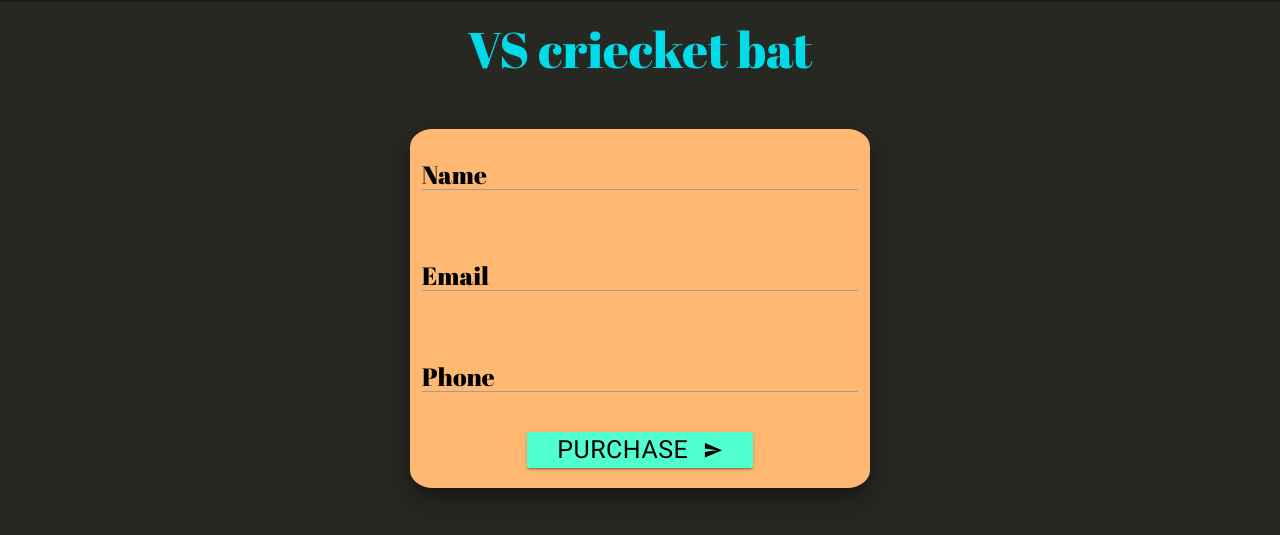
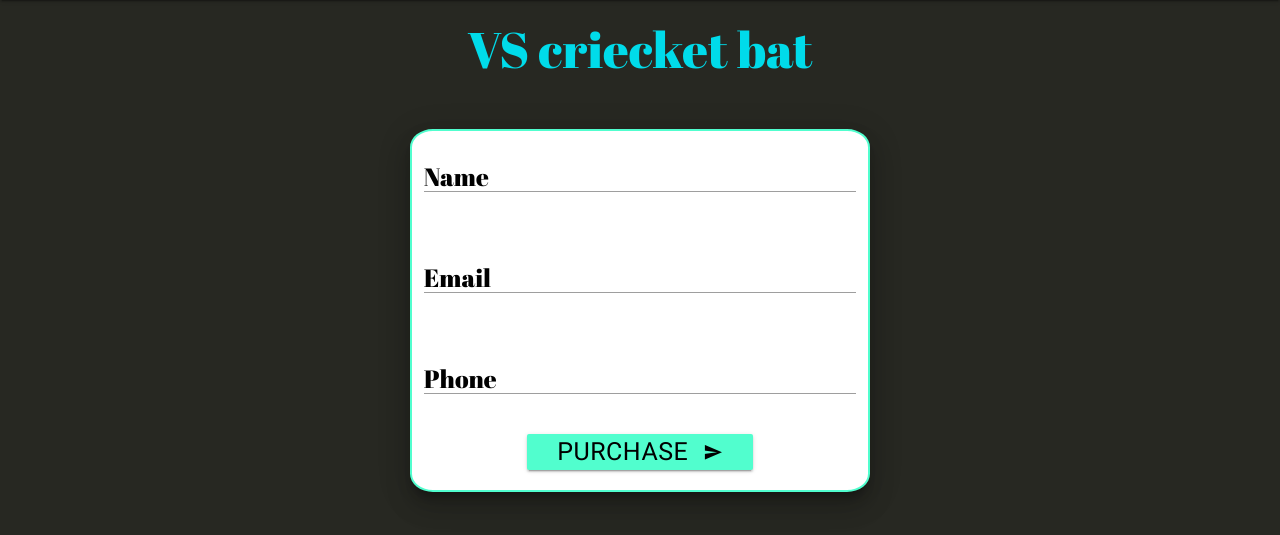
Before and after one commit to soikatesc/python-test, a Django app: template apps/products_app/templates/products_app/product_purchase.html in a window 1280 px wide. Shown: the part 64-599 px from the top of the page. Run offline with Django 3.2, Linux system fonts and the light colour scheme; the template is opened without the code that fills it: values that come from a table or form of the project are taken from there, others are empty; data comes from the database, SQL or seed files in the repository; parts of the project's set-up code (start-up, migrations or seed data) failed here and were passed over; some libraries are stand-ins or nearby versions.

Commit message:
modified css for purchase form

```diff
--- a/apps/products_app/static/products_app/css/style.css
+++ b/apps/products_app/static/products_app/css/style.css
@@ -105,8 +105,9 @@ body{
 }
 
 form {
-	background-color: #FFB872;
+	background-color: white;
 	border-radius: 5%;
+	border: 2px solid #51FECE;
 }
 
 #submit{
```
